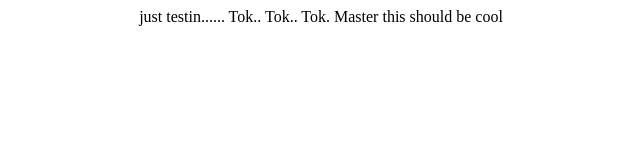
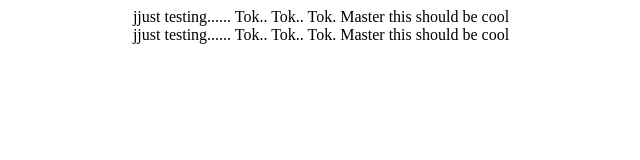
Before and after one commit to Ediliu13/ediliu13.github.io, a plain HTML site: page index.html in a window 1280 px wide. Shown: the whole page, without its empty margins (319-959 px from the left). Drawn offline with Linux system fonts and the light colour scheme.

Commit message:
testing lagi

```diff
--- a/index.html
+++ b/index.html
@@ -3,6 +3,7 @@
 <Title>Hello</Title>
 </head>
 <body>
-	<center>just testin...... Tok.. Tok.. Tok. Master this should be cool</center>
+	<center>jjust testing...... Tok.. Tok.. Tok. Master this should be cool</center>
+	<center>jjust testing...... Tok.. Tok.. Tok. Master this should be cool</center>
 </body>
 </html>
```
